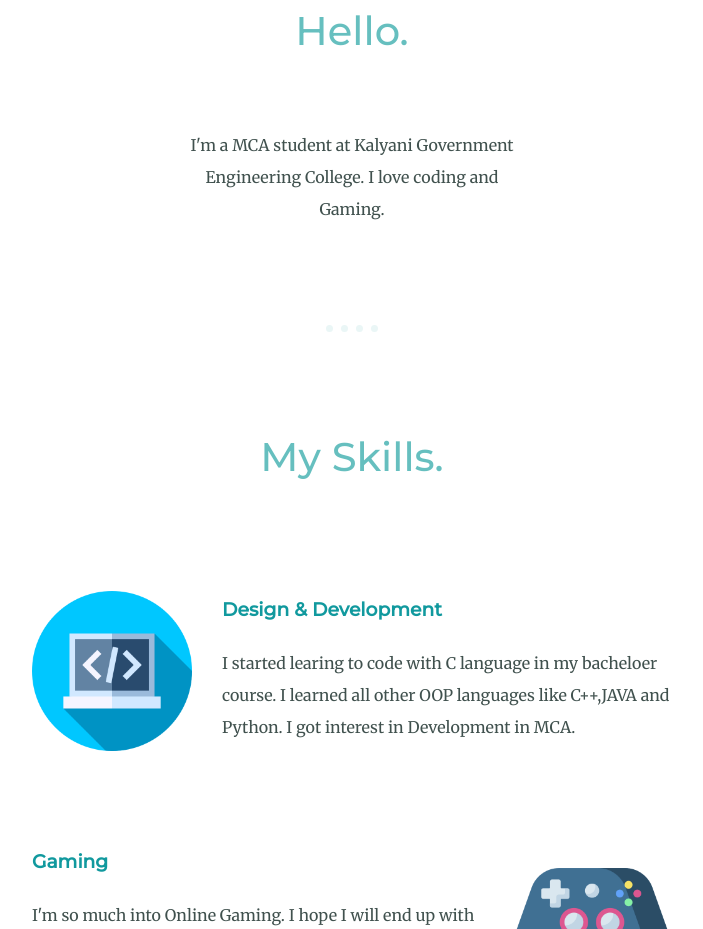
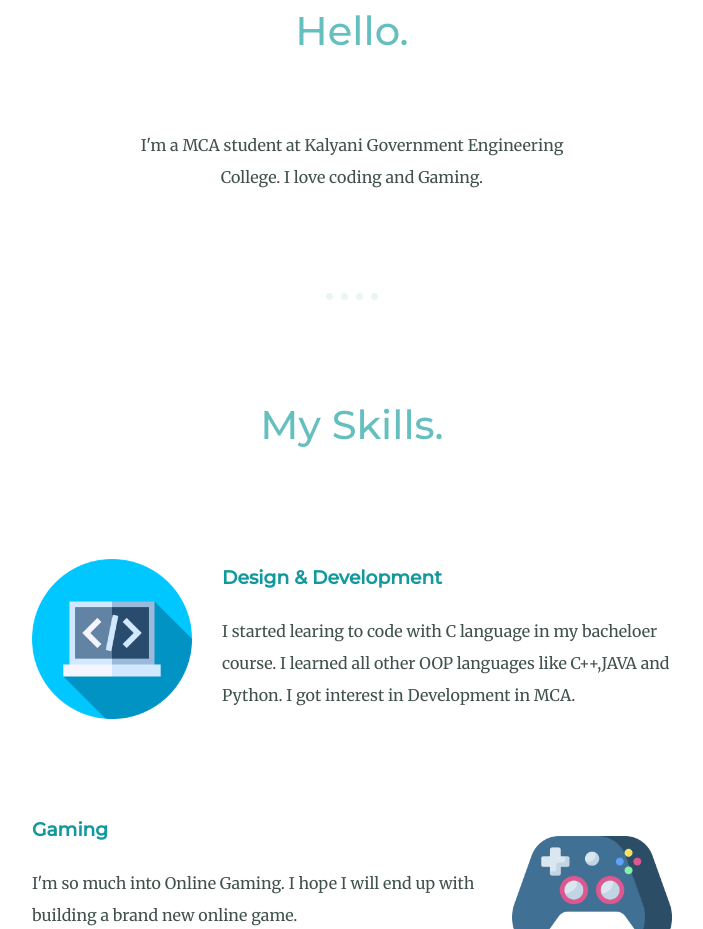
Before and after one commit to RupaNayak/Rupa-Nayak, a plain HTML site: page index.html in a window 1280 px wide. Shown: the part 1140-2069 px from the top of the page, without its empty margins (288-991 px from the left). Drawn offline with Linux system fonts and the light colour scheme.

Commit message:
Update styles.css

```diff
--- a/css/styles.css
+++ b/css/styles.css
@@ -80,7 +80,7 @@ hr{
 }
 .profile-description{
   color:#40514E;
-  width:28%;
+  width:35%;
   margin:5% auto;
 }
 .bottom-container{
```
